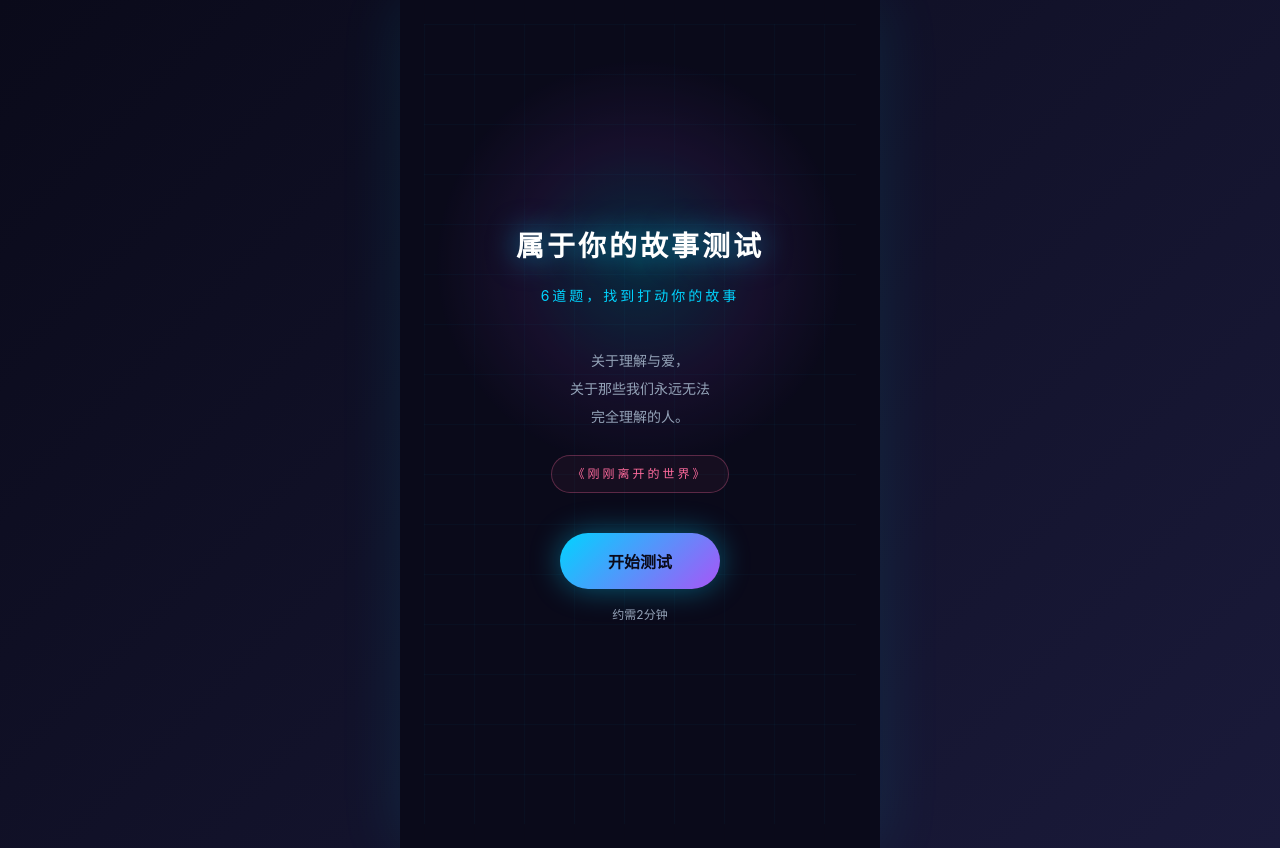
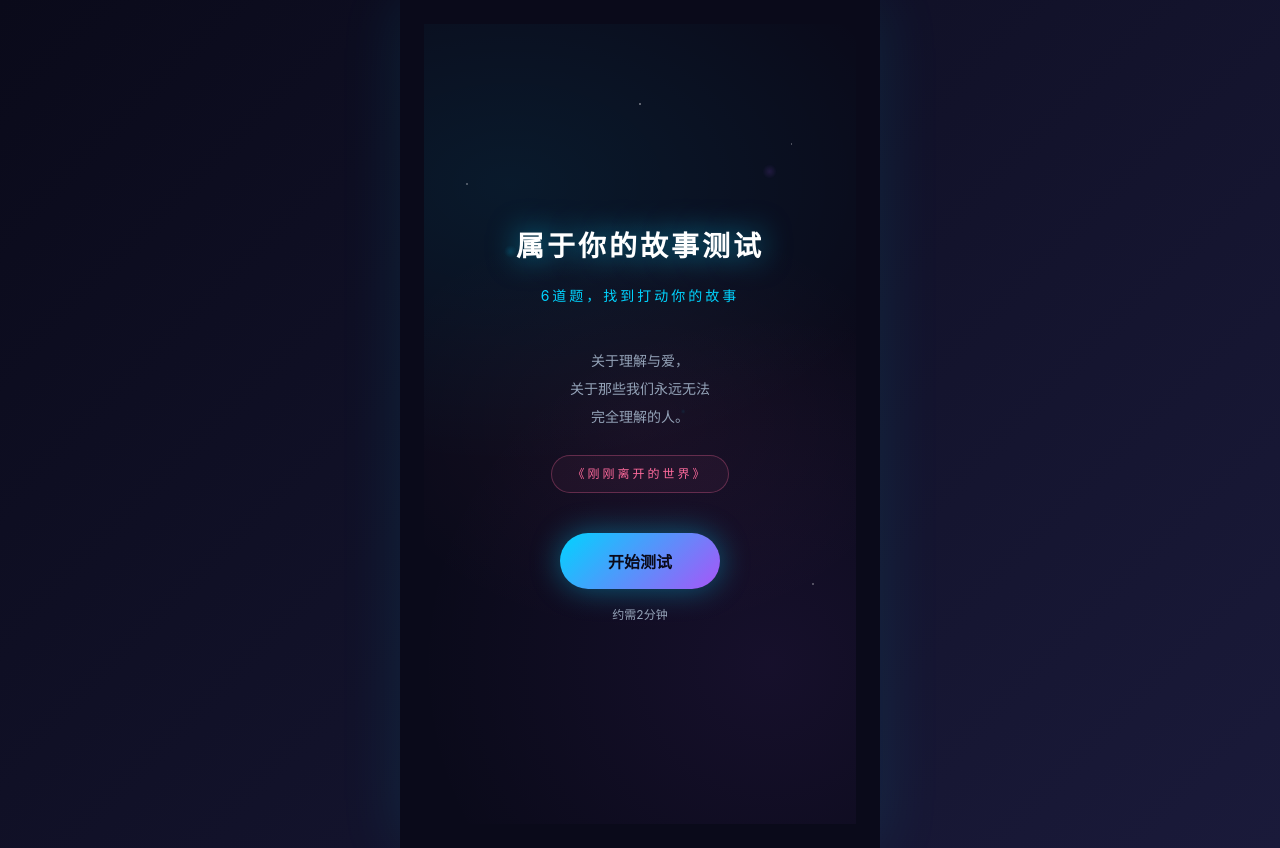
Before and after one commit to flin23296-cpu/test-page, a plain HTML site: page index.html in a window 1280 px wide. Drawn offline with Linux system fonts and the light colour scheme.

Commit message:
添加星云粒子效果

```diff
--- a/index.html
+++ b/index.html
@@ -14,7 +14,8 @@
     <section id="cover" class="page active">
       <div class="cover-content">
         <div class="cover-glow"></div>
-        <div class="cover-grid"></div>
+        <div class="cover-stars"></div>
+        <div class="cover-nebula"></div>
         <h1 class="main-title">属于你的故事测试</h1>
         <p class="subtitle">6道题，找到打动你的故事</p>
         <p class="description">
--- a/style.css
+++ b/style.css
@@ -62,17 +62,66 @@ body {
   overflow: hidden;
 }
 
-/* 霓虹光效 */
+/* 星云背景 */
 .cover-glow {
   position: absolute;
-  top: 30%;
-  left: 50%;
-  transform: translate(-50%, -50%);
-  width: 400px;
-  height: 400px;
-  background: radial-gradient(circle, rgba(0, 212, 255, 0.2) 0%, rgba(168, 85, 247, 0.1) 40%, transparent 70%);
-  animation: pulse 4s ease-in-out infinite;
+  top: 0;
+  left: 0;
+  right: 0;
+  bottom: 0;
+  background:
+    radial-gradient(ellipse 600px 400px at 20% 20%, rgba(0, 212, 255, 0.08) 0%, transparent 70%),
+    radial-gradient(ellipse 500px 500px at 80% 80%, rgba(168, 85, 247, 0.08) 0%, transparent 70%),
+    radial-gradient(ellipse 400px 300px at 50% 50%, rgba(255, 107, 157, 0.05) 0%, transparent 70%);
   pointer-events: none;
+}
+
+/* 星云光效动画 */
+.cover-nebula {
+  position: absolute;
+  top: 0;
+  left: 0;
+  right: 0;
+  bottom: 0;
+  background:
+    radial-gradient(circle 2px at 10% 20%, rgba(255,255,255,0.4) 50%, transparent 50%),
+    radial-gradient(circle 1px at 30% 60%, rgba(255,255,255,0.3) 50%, transparent 50%),
+    radial-gradient(circle 1.5px at 50% 10%, rgba(255,255,255,0.5) 50%, transparent 50%),
+    radial-gradient(circle 1px at 70% 40%, rgba(255,255,255,0.3) 50%, transparent 50%),
+    radial-gradient(circle 2px at 90% 70%, rgba(255,255,255,0.4) 50%, transparent 50%),
+    radial-gradient(circle 1px at 15% 80%, rgba(255,255,255,0.3) 50%, transparent 50%),
+    radial-gradient(circle 1.5px at 85% 15%, rgba(255,255,255,0.4) 50%, transparent 50%),
+    radial-gradient(circle 1px at 45% 90%, rgba(255,255,255,0.3) 50%, transparent 50%),
+    radial-gradient(circle 1px at 25% 45%, rgba(0, 212, 255, 0.6) 50%, transparent 50%),
+    radial-gradient(circle 1px at 75% 55%, rgba(168, 85, 247, 0.6) 50%, transparent 50%);
+  animation: twinkle 6s ease-in-out infinite;
+  pointer-events: none;
+}
+
+@keyframes twinkle {
+  0%, 100% { opacity: 0.6; }
+  50% { opacity: 1; }
+}
+
+/* 移动的星云 */
+.cover-stars {
+  position: absolute;
+  top: 0;
+  left: 0;
+  right: 0;
+  bottom: 0;
+  background-image:
+    radial-gradient(circle at 20% 30%, rgba(0, 212, 255, 0.15) 0%, transparent 1%),
+    radial-gradient(circle at 80% 20%, rgba(168, 85, 247, 0.15) 0%, transparent 1%),
+    radial-gradient(circle at 40% 70%, rgba(255, 107, 157, 0.1) 0%, transparent 1%),
+    radial-gradient(circle at 60% 50%, rgba(0, 212, 255, 0.1) 0%, transparent 0.5%);
+  animation: drift 20s linear infinite;
+  pointer-events: none;
+}
+
+@keyframes drift {
+  0% { transform: translateY(0); }
+  100% { transform: translateY(-50px); }
 }
 
 .cover-grid {
```
